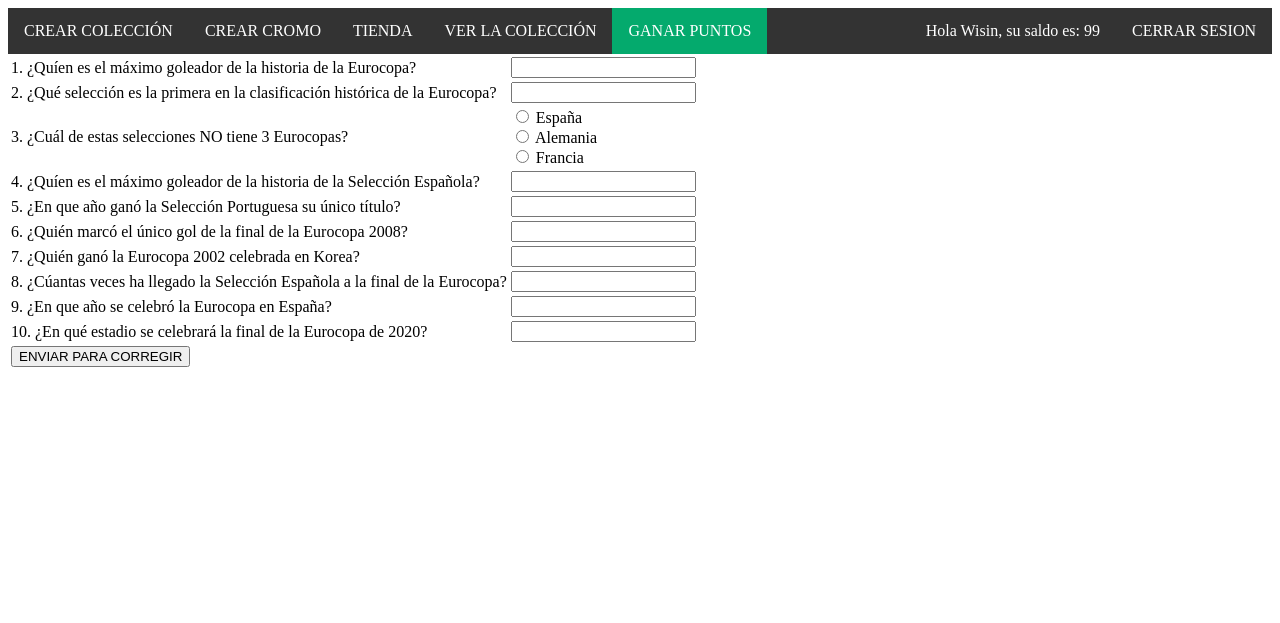
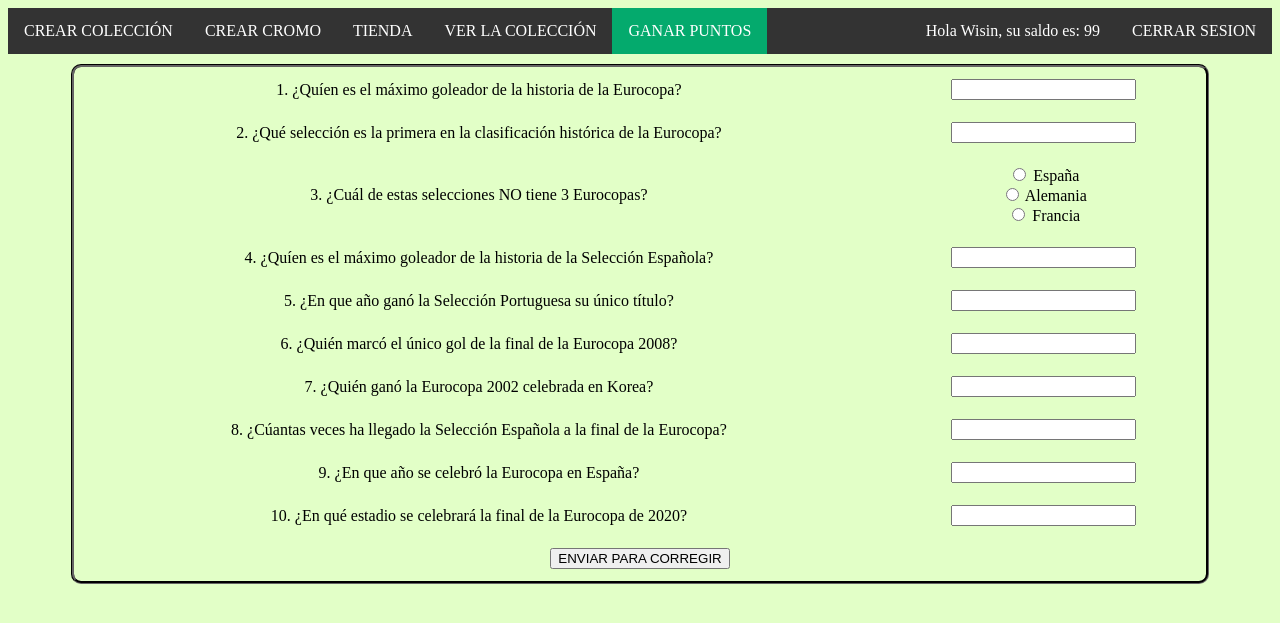
Before and after one commit to lferng17/AW-Practica03, a PHP site: page /cuestionarioEuro.php in a window 1280 px wide. Shown: the top 623 px of the page. Run offline with PHP 8.4, Linux system fonts and the light colour scheme; a user stored in the database is signed in; data comes from the database, SQL or seed files in the repository.

Commit message:
Add files via upload

```diff
--- a/style/style.css
+++ b/style/style.css
@@ -25,3 +25,21 @@ ul {
 .active {
   background-color: #04AA6D;
 }
+
+table {
+  margin: auto;
+  margin-top: 10px;
+  width: 90%;
+  border-style: groove;
+  border-color: #111;
+  border-radius: 10px;
+}
+
+tr td {
+  padding: 10px;
+  text-align: center;
+}
+
+body {
+  background-color: #e2ffc7;
+}
```
Lines whose indentation alone changed are shown as unchanged.
